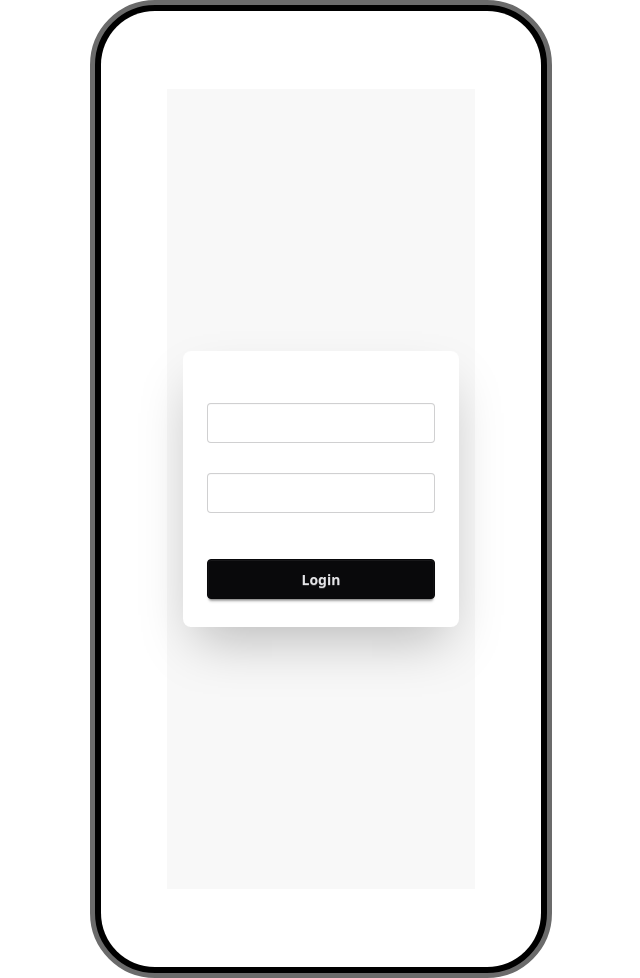
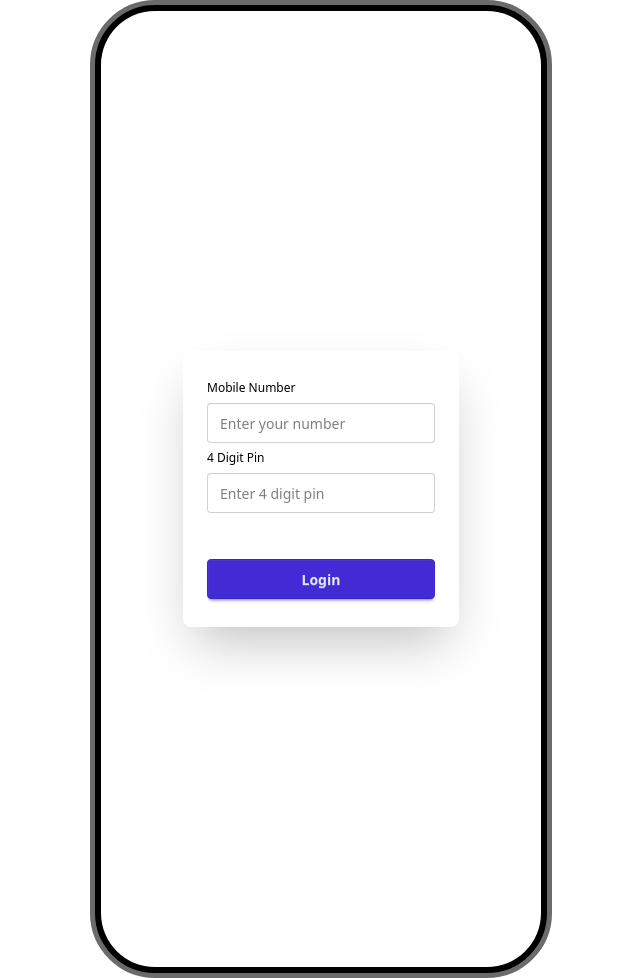
Before and after one commit to Sagar-DU/payoo-mfs, a plain HTML site: page index.html in a window 1280 px wide. Shown: the whole page, without its empty margins (319-959 px from the left). Drawn offline with nearby package versions, Linux system fonts and the light colour scheme.

Commit message:
JS added

```diff
--- a/index.html
+++ b/index.html
@@ -13,21 +13,20 @@
 
 <body>
     <main class="flex justify-center">
-        <div class="mockup-phone">
-            <div class="mockup-phone-display text-white grid place-content-center bg-white">
+        <div class="mockup-phone max-md:w-full">
+            <div class="mockup-phone-display text-white grid place-content-center bg-white max-sm:w-full">
                 <!-- Login Section -->
-                <div class="hero bg-base-200 min-h-screen">
-                    <div class="hero-content flex-col lg:flex-row-reverse">
-
+                <div class="hero min-h-screen">
+                    <div class="hero-content flex-col">
                         <div class="card bg-base-100 w-full max-w-sm shrink-0 shadow-2xl">
                             <div class="card-body">
                                 <fieldset class="fieldset">
-                            <label class="label">Email</label>
-                            <input type="email" class="input" placeholder="Email" />
-                            <label class="label">Password</label>
-                            <input type="password" class="input" placeholder="Password" />
-                            <div><a class="link link-hover">Forgot password?</a></div>
-                            <button class="btn btn-neutral mt-4">Login</button>
+                                    <label class="label text-black">Mobile Number</label>
+                                    <input type="text" class="input text-black" placeholder="Enter your number" />
+                                    <label class="label text-black">4 Digit Pin</label>
+                                    <input type="password" class="input text-black" required autocomplete="off" placeholder="Enter 4 digit pin" />
+                                    <div><a class="link link-hover">Forgot pin?</a></div>
+                                    <button id="btn-login" class="btn btn-primary mt-4">Login</button>
                                 </fieldset>
                             </div>
                         </div>
@@ -37,7 +36,8 @@
         </div>
 
     </main>
-
+<!-- JavaScript -->
+ <script src="js/login.js"></script>
 </body>
 
 </html>
--- /dev/null
+++ b/js/login.js
@@ -0,0 +1,4 @@
+// Get the Element and add Event listner
+document.getElementById ('btn-login').addEventListener ('click',function(){
+    console.log ('clicked on  the button');
+})
```
Lines whose indentation alone changed are shown as unchanged.
